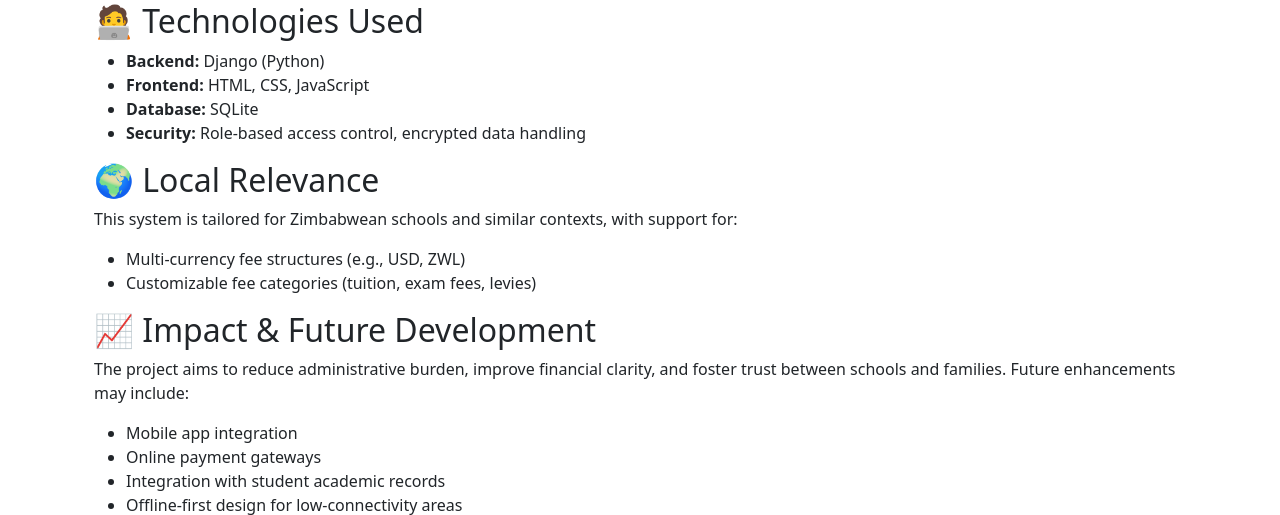
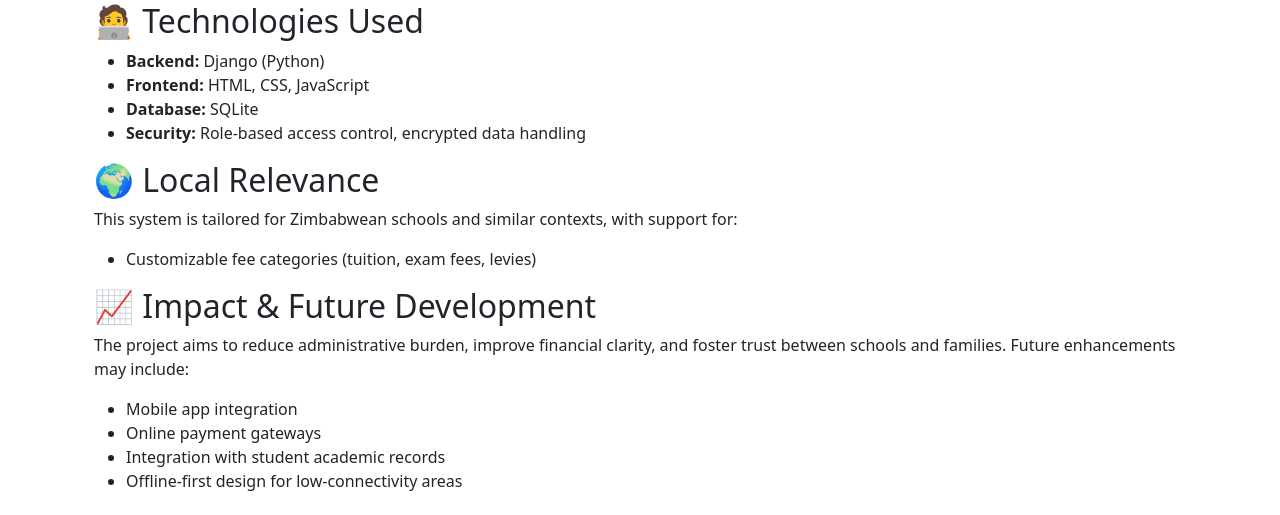
Before and after one commit to MbongeniNdimande/Django-Fees-Management-System, a Django app: page /about/ in a window 1280 px wide. Shown: the part 698-1213 px from the top of the page. Run offline with Django 5.2, Linux system fonts and the light colour scheme; a user stored in the database is signed in; some libraries are stand-ins or nearby versions.

Commit message:
update on about.html

```diff
--- a/project/myapp/templates/about.html
+++ b/project/myapp/templates/about.html
@@ -44,7 +44,6 @@
         This system is tailored for Zimbabwean schools and similar contexts, with support for:
     </p>
     <ul>
-        <li>Multi-currency fee structures (e.g., USD, ZWL)</li>
         <li>Customizable fee categories (tuition, exam fees, levies)</li>
     </ul>
 
```
